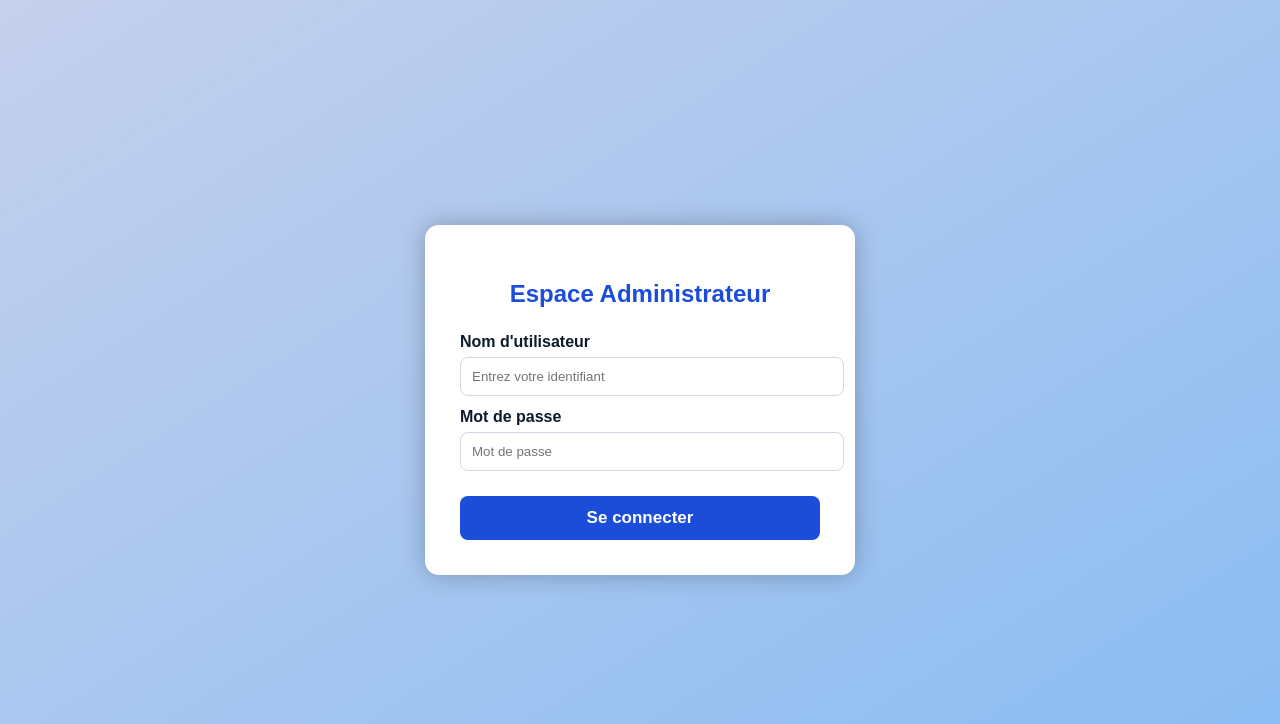
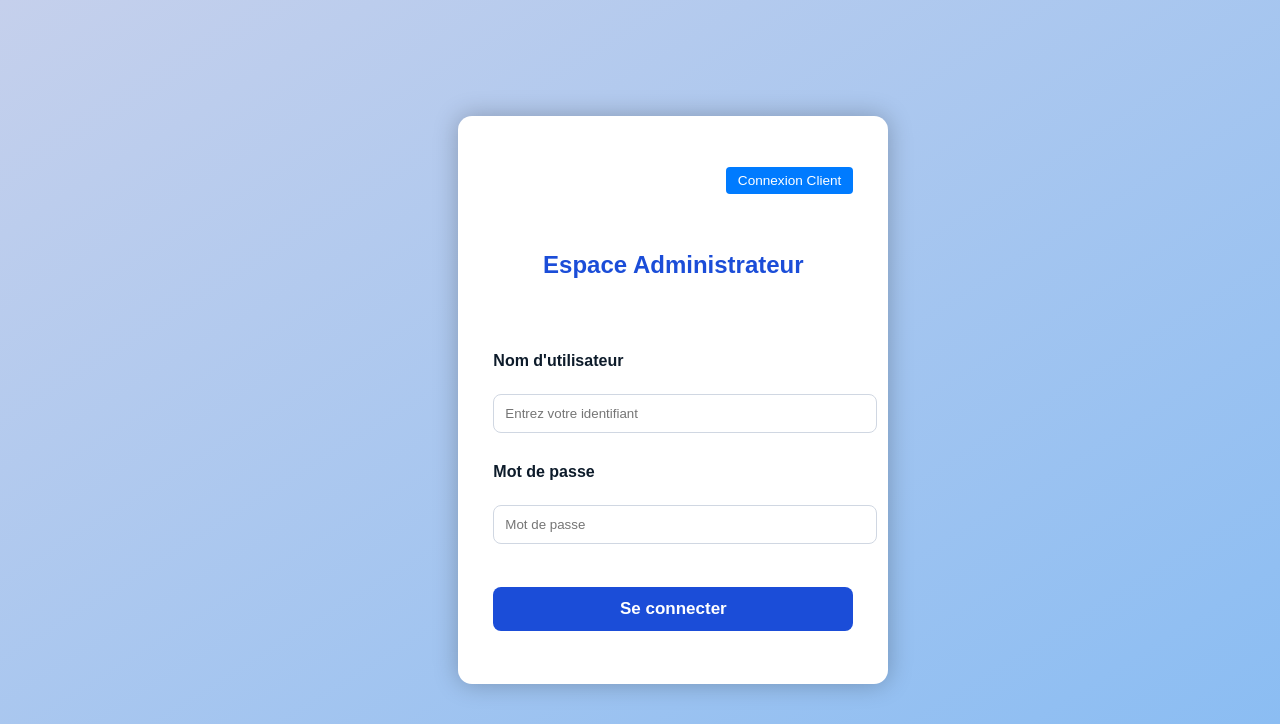
Before and after one commit to TREVOR-TWYT/Travelling, a Flask app: page /admin-login in a window 1280 px wide. Shown: the top 724 px of the page. Run offline with Flask 3, Linux system fonts and the light colour scheme.

Commit message:
Modification  actuel

```diff
--- a/app.py
+++ b/app.py
@@ -3,7 +3,7 @@
 from crud_routes import crud
 
 app = Flask(__name__)
-app.config['SQLALCHEMY_DATABASE_URI'] = 'postgresql://postgres:azerty@localhost/Travelling'
+app.config['SQLALCHEMY_DATABASE_URI'] = 'postgresql://alex:Bf1im16y@localhost/travelling'
 app.config['SQLALCHEMY_TRACK_MODIFICATIONS'] = False
 
 db.init_app(app)
@@ -12,15 +12,15 @@
 app.register_blueprint(crud)
 
 #route pour la page d'acceuil
+#@app.route("/")
+#def index():
+#    return render_template("acceuil.html")
+
+#@app.route("/admin/layout")
+#def admin():
+#   return render_template("/admin/layout.html")
+
 @app.route("/")
-def index():
-    return render_template("acceuil.html")
-
-@app.route("/admin/layout")
-def admin():
-    return render_template("/admin/layout.html")
-
-@app.route("/public/index")
 def public_index():
     return render_template("/public/index.html")
 
@@ -49,7 +49,7 @@
 app.secret_key = "super_clef_secrete_à_modifier"
 
 ADMIN_USERNAME = "admin"
-ADMIN_PASSWORD = "123"
+ADMIN_PASSWORD = "admin"
 
 @app.route("/admin-login", methods=["GET", "POST"])
 def admin_login():
--- a/crud_routes.py
+++ b/crud_routes.py
@@ -451,7 +451,7 @@
                 return redirect(url_for("crud.register"))
 
         # Hachage du mot de passe
-        hashed_pw = generate_password_hash(password)
+       # hashed_pw = generate_password_hash(password)
 
         # Création du nouveau client
         new_client = Client(
@@ -459,7 +459,7 @@
             prenom=prenom,
             telephone=telephone,
             email=email,
-            password=hashed_pw
+            password=password
         )
 
         db.session.add(new_client)
@@ -481,7 +481,7 @@
         password = request.form["password"]
 
         client = Client.query.filter_by(telephone=telephone).first()
-        if not client or not check_password_hash(client.password, password):
+        if not client or client.password != password:
             flash("Téléphone ou mot de passe incorrect.", "danger")
             return redirect(url_for("crud.login"))
 
--- a/static/css/admin_login.css
+++ b/static/css/admin_login.css
@@ -79,3 +79,29 @@
     margin-bottom: 15px;
     font-weight: 600;
 }
+
+
+
+/*style pour le bouton de switch entre admin et client*/
+
+
+.switch-link-admin {
+    text-align: right; /* Pour le positionner discrètement en haut à droite */
+    margin-bottom: 20px;
+}
+
+.switch-link-admin a {
+    display: inline-block;
+    padding: 6px 12px;
+    background-color: #007bff; /* Bleu plus visible pour le contexte admin */
+    color: white;
+    text-decoration: none;
+    border: none;
+    border-radius: 4px;
+    font-size: 0.85em;
+    transition: background-color 0.3s;
+}
+
+.switch-link-admin a:hover {
+    background-color: #0056b3;
+}
--- a/templates/admin/login_admin.html
+++ b/templates/admin/login_admin.html
@@ -9,6 +9,9 @@
 <body>
 
 <div class="login-container">
+    <p class="switch-link-admin">
+        <a href="{{ url_for('crud.login') }}">Connexion Client</a>
+    </p>
         <h2>Espace Administrateur</h2>
 
     {% if error %}
--- a/templates/public/header.html
+++ b/templates/public/header.html
@@ -6,7 +6,7 @@
     </div>
     <nav>
         <ul>
-            <li><a href="{{ url_for('index') }}">Accueil</a></li>
+            <li><a href="{{ url_for('public_index') }}">Accueil</a></li>
             <li><a href="{{ url_for('crud.trajets_list') }}">Nos trajets</a></li>
             <li><a href="{{ url_for('crud.reservation') }}">Réserver</a></li>
             <li><a href="{{ url_for('crud.contact') }}">Contact</a></li>
--- a/templates/public/login.html
+++ b/templates/public/login.html
@@ -27,6 +27,10 @@
         <button type="submit">Se connecter</button>
     </form>
     <p>Vous n'avez pas de compte ? <a href="{{ url_for('crud.register') }}">S’inscrire</a></p>
+
+    <p class="switch-link">
+        <a href="{{ url_for('admin_login') }}">Connexion Administrateur</a>
+    </p>
     </div>
 {% include 'public/footer.html' %}
 </body>
```
Also changed, not shown: static/css/login.css (+23 -0 lines), templates/acceuil.html (deleted, +0 -16 lines). Lines whose indentation alone changed are shown as unchanged.
